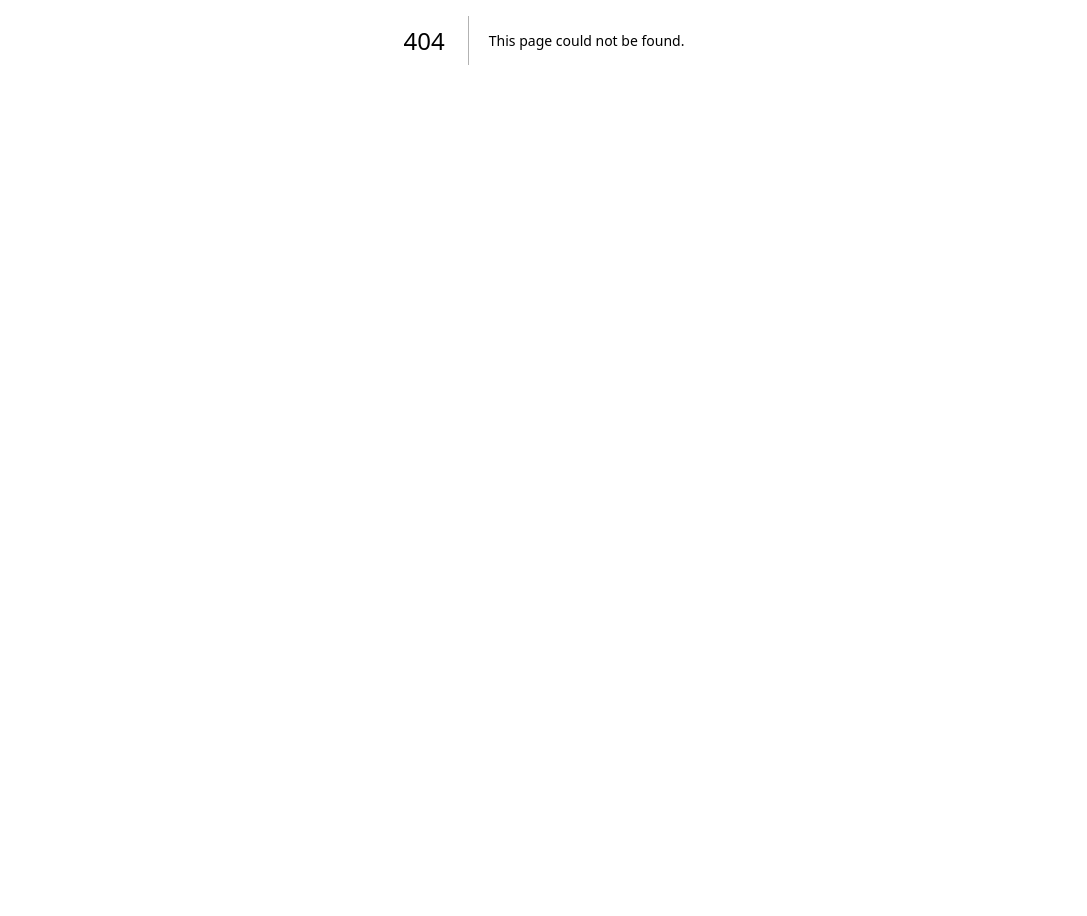
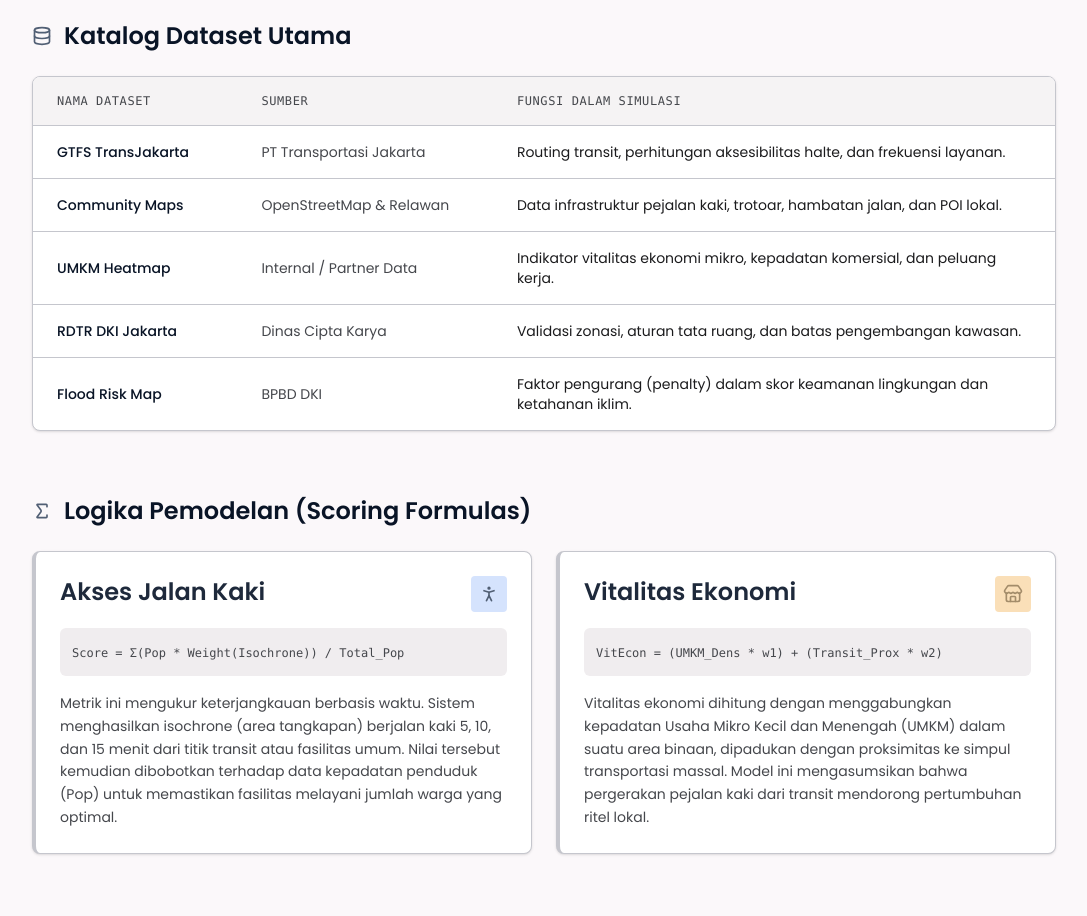
Before and after one commit to DitaMaheswari05/LokaMaya_cetazzcetazz, a Next.js app in the folder apps/web/: page /metodologi in a window 1280 px wide. Before the commit this address had no page. Shown: the part 360-1276 px from the top of the page, without its empty margins (96-1183 px from the left). Before the commit the page ends 800 px from the top, so only its background shows below. Built offline with nearby package versions, Linux system fonts and the light colour scheme; no server answers.

Commit message:
feat: buat halaman utama Metodologi

```diff
--- /dev/null
+++ b/apps/web/app/metodologi/page.tsx
@@ -0,0 +1,134 @@
+"use client";
+import React from 'react';
+import Navbar from '@/components/Navbar';
+import { Database, Sigma, Store, Bot, PersonStanding } from 'lucide-react';
+
+export default function MetodologiPage() {
+  return (
+    <div className="flex flex-col w-full min-h-screen bg-[#FBF8FA] font-sans overflow-x-hidden">
+      <Navbar />
+
+      <main className="flex flex-col items-center w-full px-4 md:px-8 py-12 md:py-24">
+        <div className="flex flex-col gap-16 w-full max-w-5xl">
+
+          {/* Header Section */}
+          <section className="flex flex-col gap-4 max-w-3xl">
+            <h1 className="text-3xl md:text-[32px] font-semibold text-[#091426] leading-tight tracking-tight">
+              Metodologi & Sumber Data
+            </h1>
+            <p className="text-base text-[#45474C] leading-[26px]">
+              Transparansi adalah inti dari Lokamaya. Kami percaya bahwa keputusan perencanaan kota yang berdampak harus didasarkan pada data yang dapat diverifikasi dan model matematis yang kuat. Halaman ini merinci dataset inti yang menggerakkan simulasi kami dan logika di balik metrik penilaian utama.
+            </p>
+          </section>
+
+          {/* Dataset Table Section */}
+          <section className="flex flex-col gap-6">
+            <div className="flex items-center gap-3">
+              <Database className="w-5 h-5 text-[#515F74]" />
+              <h2 className="text-2xl font-semibold text-[#091426]">Katalog Dataset Utama</h2>
+            </div>
+
+            <div className="w-full bg-white border border-[#C5C6CD] rounded-lg shadow-sm overflow-x-auto">
+              <table className="w-full text-left border-collapse min-w-[700px]">
+                <thead>
+                  <tr className="bg-[#F5F3F4] border-b border-[#C5C6CD]">
+                    <th className="py-4 px-6 font-mono font-medium text-xs text-[#45474C] uppercase tracking-wider w-[20%]">Nama Dataset</th>
+                    <th className="py-4 px-6 font-mono font-medium text-xs text-[#45474C] uppercase tracking-wider w-[25%]">Sumber</th>
+                    <th className="py-4 px-6 font-mono font-medium text-xs text-[#45474C] uppercase tracking-wider w-[55%]">Fungsi dalam Simulasi</th>
+                  </tr>
+                </thead>
+                <tbody className="divide-y divide-[#C5C6CD]">
+                  <tr className="hover:bg-gray-50 transition-colors">
+                    <td className="py-4 px-6 text-sm font-medium text-[#091426]">GTFS TransJakarta</td>
+                    <td className="py-4 px-6 text-sm text-[#45474C]">PT Transportasi Jakarta</td>
+                    <td className="py-4 px-6 text-sm text-[#1B1B1D]">Routing transit, perhitungan aksesibilitas halte, dan frekuensi layanan.</td>
+                  </tr>
+                  <tr className="hover:bg-gray-50 transition-colors">
+                    <td className="py-4 px-6 text-sm font-medium text-[#091426]">Community Maps</td>
+                    <td className="py-4 px-6 text-sm text-[#45474C]">OpenStreetMap & Relawan</td>
+                    <td className="py-4 px-6 text-sm text-[#1B1B1D]">Data infrastruktur pejalan kaki, trotoar, hambatan jalan, dan POI lokal.</td>
+                  </tr>
+                  <tr className="hover:bg-gray-50 transition-colors">
+                    <td className="py-4 px-6 text-sm font-medium text-[#091426]">UMKM Heatmap</td>
+                    <td className="py-4 px-6 text-sm text-[#45474C]">Internal / Partner Data</td>
+                    <td className="py-4 px-6 text-sm text-[#1B1B1D]">Indikator vitalitas ekonomi mikro, kepadatan komersial, dan peluang kerja.</td>
+                  </tr>
+                  <tr className="hover:bg-gray-50 transition-colors">
+                    <td className="py-4 px-6 text-sm font-medium text-[#091426]">RDTR DKI Jakarta</td>
+                    <td className="py-4 px-6 text-sm text-[#45474C]">Dinas Cipta Karya</td>
+                    <td className="py-4 px-6 text-sm text-[#1B1B1D]">Validasi zonasi, aturan tata ruang, dan batas pengembangan kawasan.</td>
+                  </tr>
+                  <tr className="hover:bg-gray-50 transition-colors">
+                    <td className="py-4 px-6 text-sm font-medium text-[#091426]">Flood Risk Map</td>
+                    <td className="py-4 px-6 text-sm text-[#45474C]">BPBD DKI</td>
+                    <td className="py-4 px-6 text-sm text-[#1B1B1D]">Faktor pengurang (penalty) dalam skor keamanan lingkungan dan ketahanan iklim.</td>
+                  </tr>
+                </tbody>
+              </table>
+            </div>
+          </section>
+
+          {/* Scoring Formulas Section */}
+          <section className="flex flex-col gap-6">
+            <div className="flex items-center gap-3">
+              <Sigma className="w-5 h-5 text-[#515F74]" />
+              <h2 className="text-2xl font-semibold text-[#091426]">Logika Pemodelan (Scoring Formulas)</h2>
+            </div>
+
+            <div className="grid grid-cols-1 md:grid-cols-2 gap-6">
+              {/* Card 1 */}
+              <div className="flex flex-col bg-white border border-[#C5C6CD] border-l-4 shadow-sm rounded-lg p-6">
+                <div className="flex justify-between items-start mb-4">
+                  <h3 className="text-2xl font-semibold text-[#1E293B]">Akses Jalan Kaki</h3>
+                  <div className="p-2 bg-[#D5E3FD] rounded text-[#515F74]">
+                    <PersonStanding className="w-5 h-5" />
+                  </div>
+                </div>
+                <div className="bg-[#F0EDEF] rounded-md p-3 mb-4 overflow-x-auto">
+                  <code className="font-mono text-xs text-[#45474C] whitespace-nowrap">
+                    Score = Σ(Pop * Weight(Isochrone)) / Total_Pop
+                  </code>
+                </div>
+                <p className="text-sm text-[#45474C] leading-relaxed">
+                  Metrik ini mengukur keterjangkauan berbasis waktu. Sistem menghasilkan isochrone (area tangkapan) berjalan kaki 5, 10, dan 15 menit dari titik transit atau fasilitas umum. Nilai tersebut kemudian dibobotkan terhadap data kepadatan penduduk (Pop) untuk memastikan fasilitas melayani jumlah warga yang optimal.
+                </p>
+              </div>
+
+              {/* Card 2 */}
+              <div className="flex flex-col bg-white border border-[#C5C6CD] border-l-4 shadow-sm rounded-lg p-6">
+                <div className="flex justify-between items-start mb-4">
+                  <h3 className="text-2xl font-semibold text-[#1E293B]">Vitalitas Ekonomi</h3>
+                  <div className="p-2 bg-[#FADFB8] rounded text-[#A38C6A]">
+                    <Store className="w-5 h-5" />
+                  </div>
+                </div>
+                <div className="bg-[#F0EDEF] rounded-md p-3 mb-4 overflow-x-auto">
+                  <code className="font-mono text-xs text-[#45474C] whitespace-nowrap">
+                    VitEcon = (UMKM_Dens * w1) + (Transit_Prox * w2)
+                  </code>
+                </div>
+                <p className="text-sm text-[#45474C] leading-relaxed">
+                  Vitalitas ekonomi dihitung dengan menggabungkan kepadatan Usaha Mikro Kecil dan Menengah (UMKM) dalam suatu area binaan, dipadukan dengan proksimitas ke simpul transportasi massal. Model ini mengasumsikan bahwa pergerakan pejalan kaki dari transit mendorong pertumbuhan ritel lokal.
+                </p>
+              </div>
+            </div>
+          </section>
+
+          {/* AI Disclaimer Section */}
+          <section className="flex flex-col sm:flex-row items-start gap-4 p-6 md:p-8 bg-[#BCC7DE]/20 border border-[#D8E3FB] rounded-lg shadow-sm">
+            <div className="mt-1 flex-shrink-0">
+              <Bot className="w-6 h-6 text-[#091426]" />
+            </div>
+            <div className="flex flex-col gap-2">
+              <h4 className="text-base font-semibold text-[#091426]">Catatan Sistem AI Assistant</h4>
+              <p className="text-sm text-[#45474C] leading-relaxed">
+                Model Bahasa Buatan (AI Assistant) dalam Lokamaya berfungsi sebagai interpreter naratif. AI bertugas menyajikan data mentah dan hasil simulasi menjadi bahasa yang mudah dipahami (Natural Language Generation). AI tidak mengubah, memodifikasi, atau memanipulasi model matematis deterministik maupun data mentah yang mendasarinya. Seluruh keputusan simulasi tetap berpijak pada data empiris.
+              </p>
+            </div>
+          </section>
+
+        </div>
+      </main>
+    </div>
+  );
+}
```
